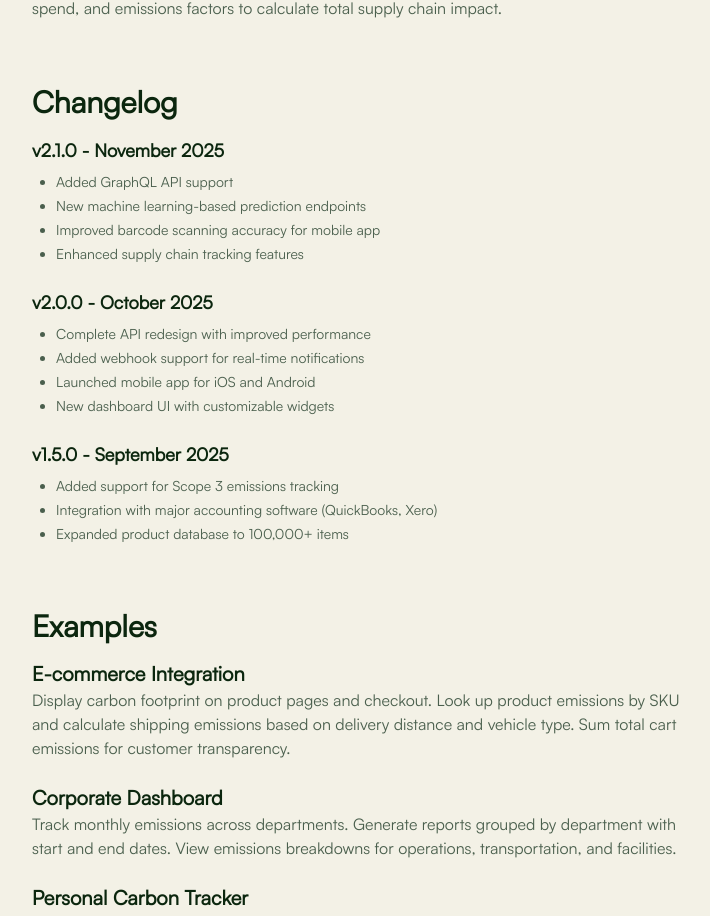
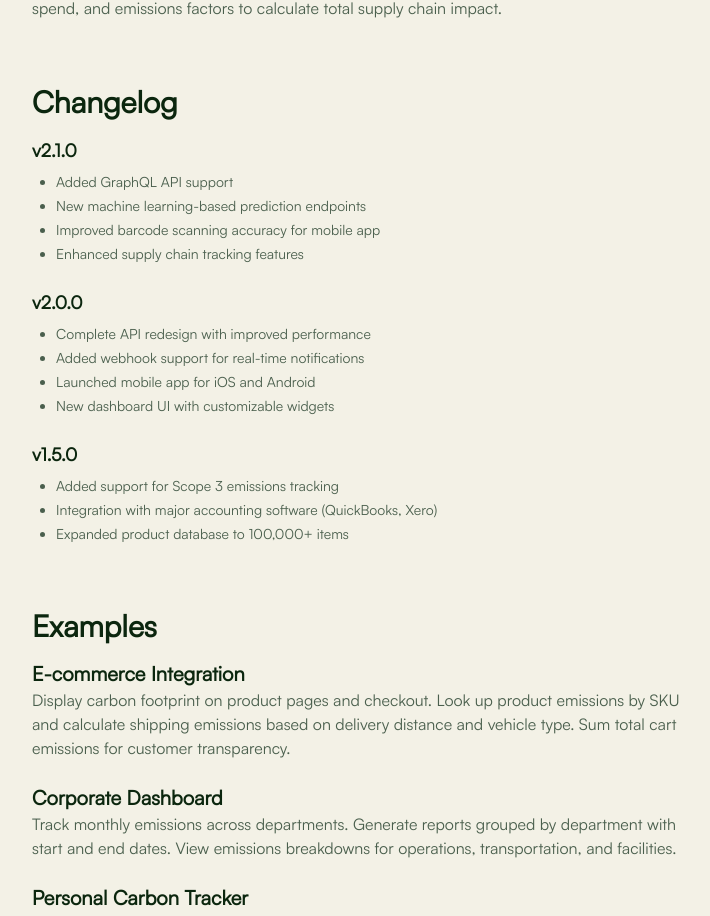
Before and after one commit to alexph10/verdantmockup, a Next.js app in the folder verdant/: page /documentation in a window 1280 px wide. Shown: the part 4278-5194 px from the top of the page, without its empty margins (272-982 px from the left). Built offline with nearby package versions, Linux system fonts and the light colour scheme; a web font is replaced by a local one.

Commit message:
Remove all timelines and dates from documentation changelog

```diff
--- a/verdant/app/documentation/page.tsx
+++ b/verdant/app/documentation/page.tsx
@@ -409,7 +409,7 @@ export default function Documentation() {
               <h2 className="text-3xl font-bold text-[#0b260e] mb-4">Changelog</h2>
               <div className="space-y-6 text-[#4a5f4d]">
                 <div>
-                  <h3 className="text-lg font-semibold text-[#0b260e]">v2.1.0 - November 2025</h3>
+                  <h3 className="text-lg font-semibold text-[#0b260e]">v2.1.0</h3>
                   <ul className="list-disc pl-6 space-y-1 mt-2 text-sm">
                     <li>Added GraphQL API support</li>
                     <li>New machine learning-based prediction endpoints</li>
@@ -418,7 +418,7 @@ export default function Documentation() {
                   </ul>
                 </div>
                 <div>
-                  <h3 className="text-lg font-semibold text-[#0b260e]">v2.0.0 - October 2025</h3>
+                  <h3 className="text-lg font-semibold text-[#0b260e]">v2.0.0</h3>
                   <ul className="list-disc pl-6 space-y-1 mt-2 text-sm">
                     <li>Complete API redesign with improved performance</li>
                     <li>Added webhook support for real-time notifications</li>
@@ -427,7 +427,7 @@ export default function Documentation() {
                   </ul>
                 </div>
                 <div>
-                  <h3 className="text-lg font-semibold text-[#0b260e]">v1.5.0 - September 2025</h3>
+                  <h3 className="text-lg font-semibold text-[#0b260e]">v1.5.0</h3>
                   <ul className="list-disc pl-6 space-y-1 mt-2 text-sm">
                     <li>Added support for Scope 3 emissions tracking</li>
                     <li>Integration with major accounting software (QuickBooks, Xero)</li>
```
